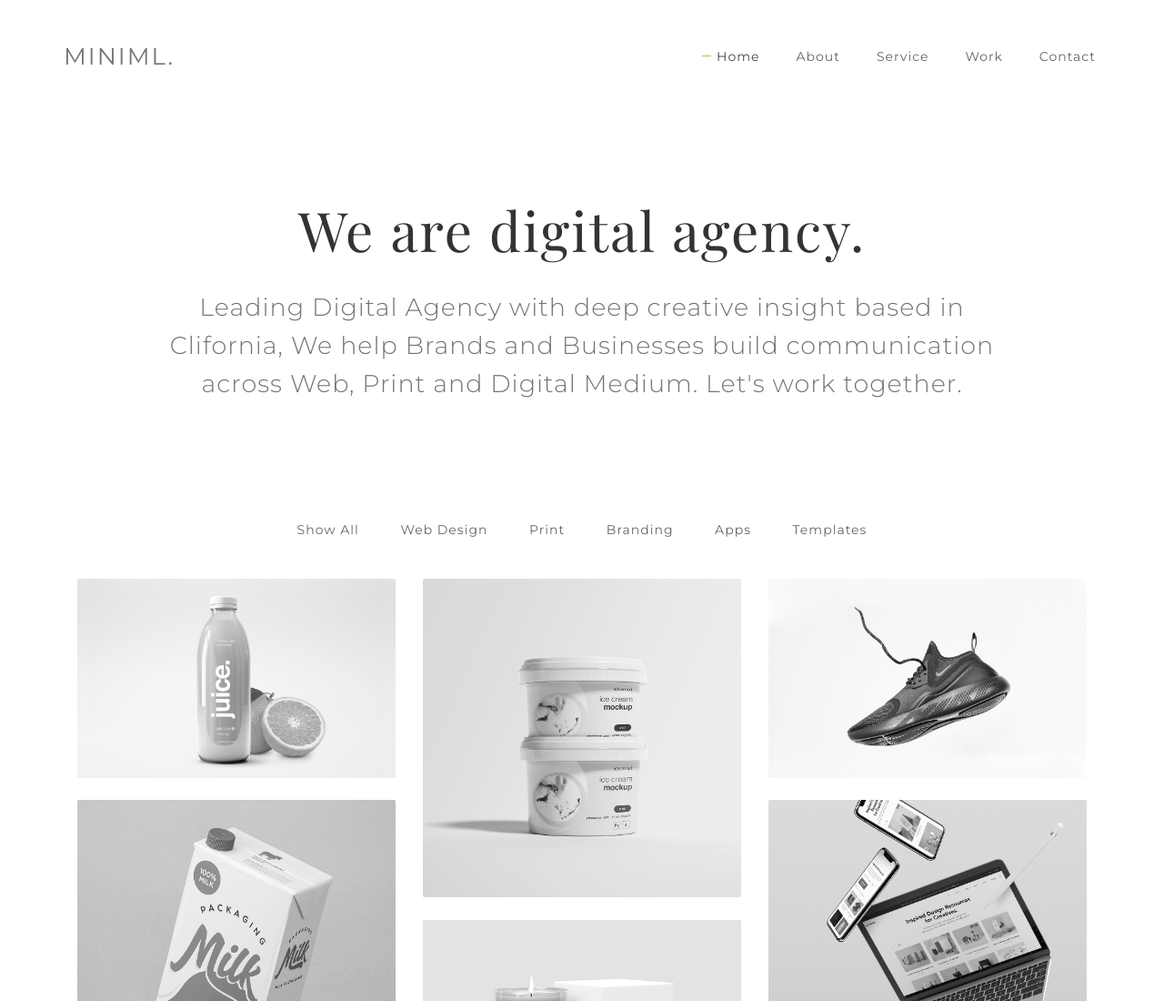
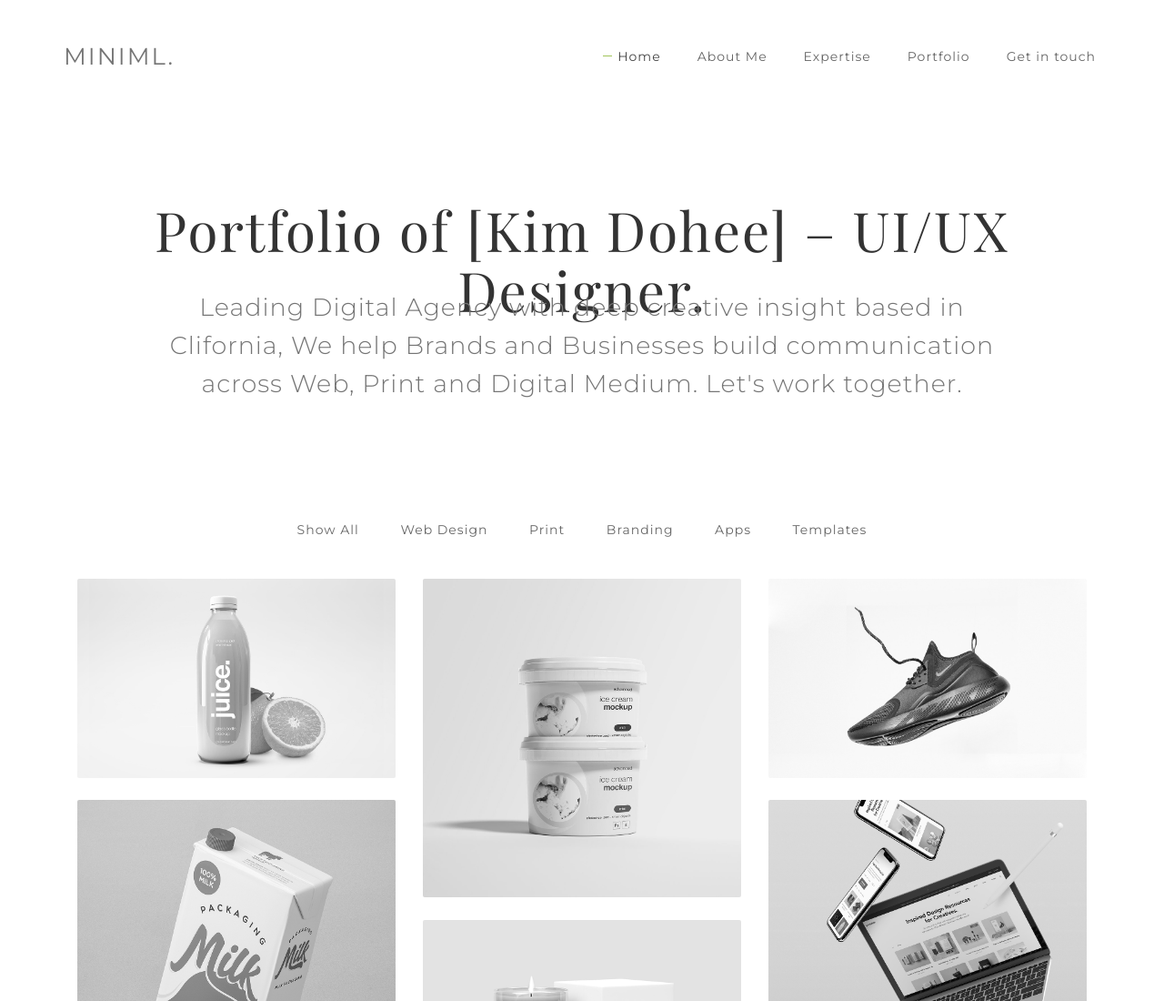
Before and after one commit to dxhxx99/portfolio, a plain HTML site: page index.html in a window 1280 px wide. Shown: the top 1100 px of the page at 91% size. Drawn offline with nearby package versions, Linux system fonts and the light colour scheme.

Commit message:
Update index.html

```diff
--- a/index.html
+++ b/index.html
@@ -59,10 +59,10 @@
                 <div class="collapse navbar-collapse">
                     <ul class="nav navbar-nav navbar-right">
                         <li class="active"><a href="index.html">Home</a></li>
-                        <li><a href="about.html">About</a></li>
-                        <li><a href="service.html">Service</a></li>
-                        <li><a href="work.html">Work</a></li>
-                        <li><a href="contact.html">Contact</a></li>
+                        <li><a href="about.html">About Me</a></li>
+                        <li><a href="service.html">Expertise</a></li>
+                        <li><a href="work.html">Portfolio</a></li>
+                        <li><a href="contact.html">Get in touch</a></li>
                     </ul>
                 </div>
 
@@ -77,7 +77,7 @@
                 <div class="row">
 
                     <div class="col-md-12 col-sm-12">
-                        <h1 class="wow fadeInUp head" data-wow-delay="0.6s">We are digital agency.</h1>
+                        <h1 class="wow fadeInUp head" data-wow-delay="0.6s">Portfolio of [Kim Dohee] – UI/UX Designer.</h1>
                         <p class="wow fadeInUp lr-pd" data-wow-delay="0.8s">Leading Digital Agency with deep creative insight based in Clifornia, We help Brands and Businesses build communication across Web, Print and Digital Medium. Let's work together.</p>
                     </div>
 
```
